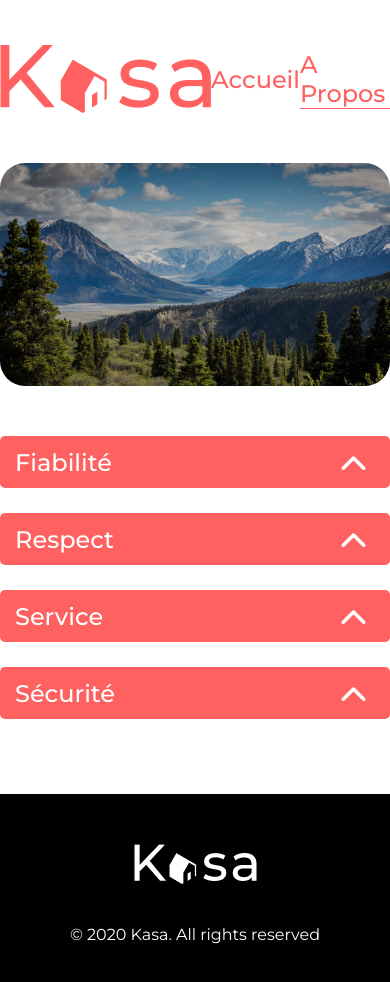
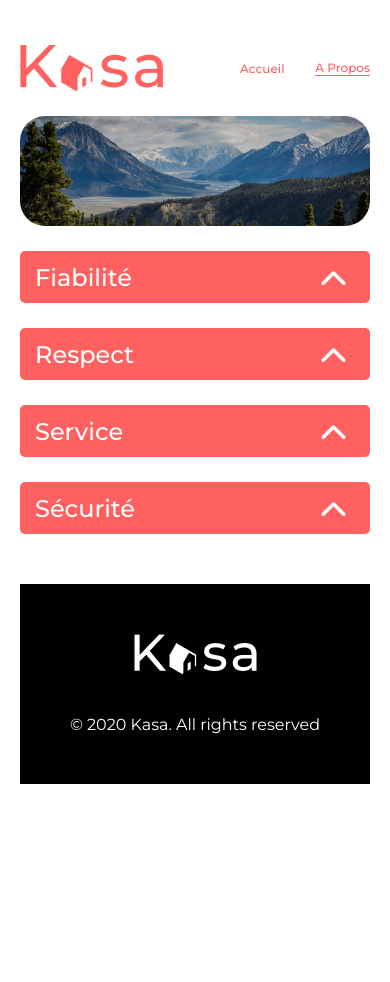
Before and after one commit to Rabibocheur/kasa-project-oc, a React (Vite) app: page /About in a window 390 px wide. Shown: the top 982 px of the page. After the commit the page ends 844 px from the top, so only its background shows below. Built offline with nearby package versions, Linux system fonts and the light colour scheme.

Commit message:
home page responsive

```diff
--- a/src/layouts/Header.jsx
+++ b/src/layouts/Header.jsx
@@ -5,7 +5,7 @@ function Header() {
   return (
     <div>
       <header className="header">
-        <img src={logo}></img>
+        <img className="header__logo" src={logo} alt="logo kasa"></img>
         <nav className="header__nav">
           <NavLink to="/">Accueil</NavLink>
           <NavLink to="/about">A Propos</NavLink>
--- a/src/styles/base/_base.scss
+++ b/src/styles/base/_base.scss
@@ -13,3 +13,16 @@ main {
   @extend %container;
   padding: 50px 0;
 }
+
+@media screen and (max-width: 1300px) {
+  #root {
+    padding-left: 20px;
+    padding-right: 20px;
+  }
+}
+
+@media screen and (max-width: 550px) {
+  main {
+    padding: 25px 0;
+  }
+}
--- a/src/styles/components/_banner.scss
+++ b/src/styles/components/_banner.scss
@@ -16,10 +16,22 @@
     color: white;
     width: 100%;
     text-align: center;
-    font-size: 48px;
-    font-weight: 500;
+    @include font($s: 48px, $w: 500);
     position: absolute;
     top: 50%;
     transform: translateY(-50%);
   }
 }
+
+@media screen and (max-width: 550px) {
+  .banner {
+    height: 110px;
+    margin-bottom: 25px;
+
+    &__title {
+      text-align: left;
+      padding: 0 10px;
+      @include font($s: 24px, $w: 500);
+    }
+  }
+}
--- a/src/styles/layouts/_header.scss
+++ b/src/styles/layouts/_header.scss
@@ -1,5 +1,9 @@
 .header {
   @extend %flex-space-beetween;
+
+  &__logo {
+    height: 68px;
+  }
 
   &__nav {
     width: 250px;
@@ -16,3 +20,18 @@
     }
   }
 }
+
+@media screen and (max-width: 550px) {
+  .header {
+    &__logo {
+      height: 46px;
+    }
+    &__nav {
+      width: 130px;
+
+      a {
+        @include font($s: 12px, $w: 500);
+      }
+    }
+  }
+}
--- a/src/styles/pages/_home.scss
+++ b/src/styles/pages/_home.scss
@@ -5,38 +5,53 @@
   grid-gap: 50px;
   padding: 50px 25px;
   background-color: $background-color;
-  border-radius: 25px;
 
   &__thumb {
-    width: 340px;
-    height: 340px;
-    background-color: $primary-color;
-    border-radius: 15px;
     cursor: pointer;
     text-decoration: none;
+    position: relative;
 
     &__cover {
-      border-radius: 15px 15px 0 0;
-      height: 80%;
+      border-radius: 15px;
+      height: 100%;
+      width: 100%;
     }
 
     &__title {
       @include font($s: 18px, $w: 500);
       padding: 5px;
+      height: 60px;
+      @extend %flex-center;
+      background-color: rgba(0, 0, 0, 0.2);
+      width: 100%;
       text-align: center;
       color: white;
+      position: absolute;
+      bottom: 0;
+      border-radius: 0 0 15px 15px;
     }
   }
 }
 
 @media screen and (max-width: 1100px) {
-  .locations {
+  .rentals {
+    padding: 0;
+    grid-gap: 25px;
+    background-color: transparent;
     grid-template-columns: repeat(2, 340px);
   }
 }
 
 @media screen and (max-width: 750px) {
-  .locations {
-    grid-template-columns: repeat(1, 340px);
+  .rentals {
+    padding: 0;
+    grid-gap: 25px;
+    grid-template-columns: repeat(1, 1fr);
   }
 }
+
+@media screen and (max-width: 550px) {
+  .rentals__thumb__title {
+    @include font($s: 16px, $w: 500);
+  }
+}
```
